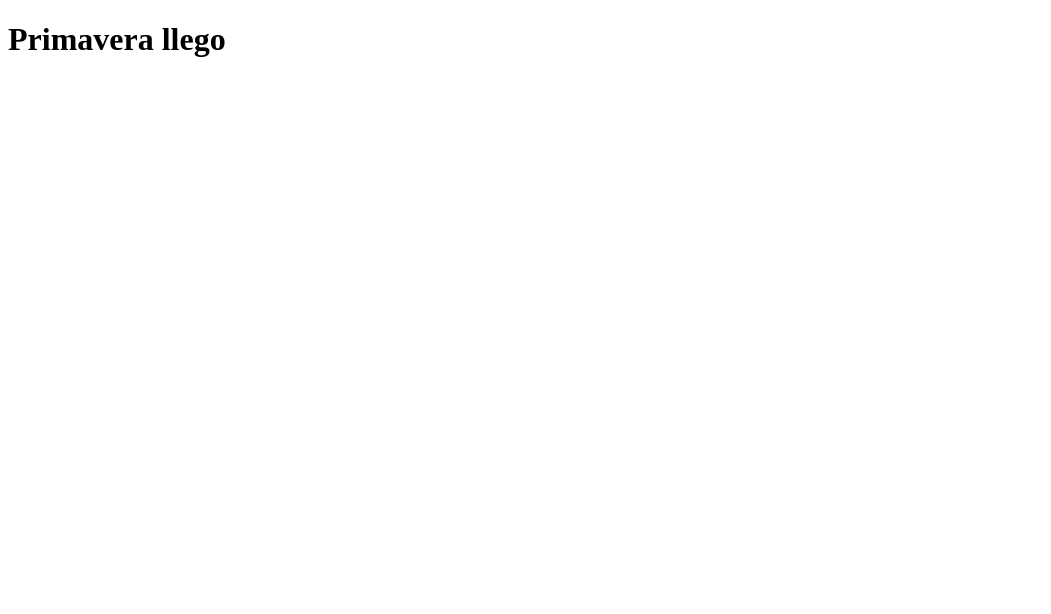
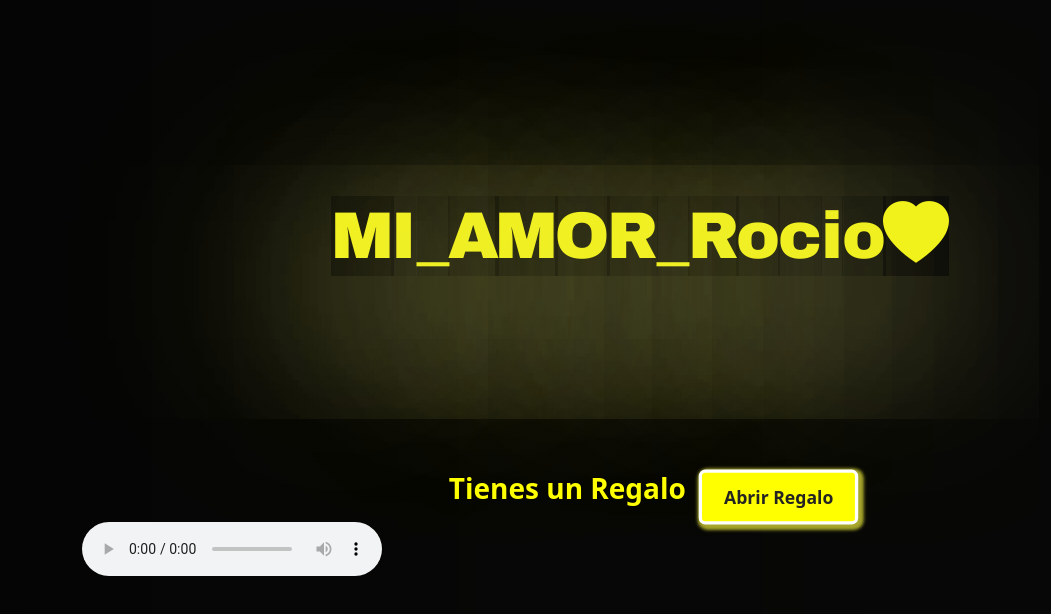
Before and after one commit to joseismaelvargas/PRIMAVERA-2024, a plain HTML site: page index.html in a window 1280 px wide. Shown: the whole page, without its empty margins (0-1051 px from the left). Drawn offline with nearby package versions, Linux system fonts and the light colour scheme; a web font is replaced by a local one.

Commit message:
Flores amariillas

```diff
--- a/css/style.css
+++ b/css/style.css
@@ -0,0 +1,58 @@
+
+@import url('https://fonts.googleapis.com/css2?family=Archivo+Black&family=Oswald:wght@200..700&family=SUSE:wght@100..800&display=swap');
+
+body{
+    background-color: #111110;
+    background-image: linear-gradient(90deg, #050505 0%, #050505c0 100%);
+
+}
+
+.buttonregalo{
+    width: 200px;
+}
+.title{
+    color: white;
+}
+
+.archivo-black-regular {
+    font-family: "Archivo Black", sans-serif;
+    font-weight: 100;
+    font-style: normal;
+    color: white;
+    font-size: 60px;
+    /* font-size: 100PX; */
+    margin: 200PX 1px;
+    color: rgb(241, 241, 27);
+    box-shadow:-20px 40px 200px #e7e67d;
+    animation: palpitar 0.5s linear infinite alternate;
+
+
+
+  }
+  .parrafo{
+    color: yellow;
+    font-weight: bold;
+    margin: 0px 20px;
+  }
+  /* .caja{
+    margin: 200px;
+  } */
+
+  .button{
+   background-color: yellow;
+   color: rgb(36, 35, 35);
+   font-weight: bold;
+   border: solid white;
+   box-shadow:  2px 2px 3px 3px rgb(167, 167, 43);
+   animation: palpitar 0.5s linear infinite alternate;
+   padding: 10px 20px;
+  }
+  .button:hover{
+    background-color: yellow;
+    border:  solid white;
+    color: black;
+  }
+@keyframes palpitar{
+    0%{transform: rotate(0deg) scale(1.10)}
+    80%{transform: rotate(0deg)scale(1.0)}
+    100%{transform: rotate(0deg) scale(0.8)};}
--- a/index.html
+++ b/index.html
@@ -1,12 +1,107 @@
 <!DOCTYPE html>
-<html lang="en">
+<html lang="es">
 <head>
     <meta charset="UTF-8">
     <meta name="viewport" content="width=device-width, initial-scale=1.0">
-    <title>Document</title>
+
+    <link rel="icon" href="https://png.pngtree.com/png-clipart/20190516/original/pngtree-plant-yellow-flower-cartoon-decorative-element-png-image_4064962.jpg">
+    <link href="https://cdn.jsdelivr.net/npm/bootstrap@5.3.3/dist/css/bootstrap.min.css" rel="stylesheet" integrity="sha384-QWTKZyjpPEjISv5WaRU9OFeRpok6YctnYmDr5pNlyT2bRjXh0JMhjY6hW+ALEwIH" crossorigin="anonymous">
+    <link rel="stylesheet" href="css/style.css">
+    <link rel="preconnect" href="https://fonts.googleapis.com">
+    <link rel="preconnect" href="https://fonts.gstatic.com" crossorigin>
+    <link href="https://fonts.googleapis.com/css2?family=Oswald:wght@200..700&family=SUSE:wght@100..800&display=swap" rel="stylesheet">
+    <link rel="stylesheet" href="https://cdn.jsdelivr.net/npm/bootstrap-icons@1.11.3/font/bootstrap-icons.min.css">
+    <title>Flores Amarillas</title>
 </head>
 <body>
-    <h1>Primavera llego</h1>
 
+ <section class="container">
+    <main >
+        <div class=" d-flex justify-content-center  aling-item-center">
+            <div>
+               <h1 class="text-center archivo-black-regular">M</h1>
+            </div>
+            <div>
+                <h1 class="text-center archivo-black-regular">I</h1>
+             </div>
+
+              <div>
+                <h1 class="text-center archivo-black-regular">_</h1>
+              </div>
+             <div>
+                <h1 class="text-center archivo-black-regular">A</h1>
+             </div>
+             <div>
+                <h1 class="text-center archivo-black-regular">M</h1>
+             </div>
+             <div>
+                <h1 class="text-center archivo-black-regular">O</h1>
+             </div>
+             <div>
+                <h1 class="text-center archivo-black-regular">R</h1>
+             </div>
+             <div>
+                <h1 class="text-center archivo-black-regular">_</h1>
+             </div>
+             <div>
+                <h1 class="text-center archivo-black-regular">R</h1>
+             </div>
+             <div>
+                <h1 class="text-center archivo-black-regular">o</h1>
+             </div>
+             <div>
+                <h1 class="text-center archivo-black-regular">c</h1>
+             </div>
+             <div>
+                <h1 class="text-center archivo-black-regular">i</h1>
+             </div>
+             <div>
+                <h1 class="text-center archivo-black-regular">o</h1>
+             </div>
+             <div>
+                <h1 class="text-center archivo-black-regular"><i class="bi bi-heart-fill"></i></h1>
+             </div>
+
+            <!-- <button class="buttonregalo btn btn-primary">Abrir</button> -->
+        </div>
+
+
+        <div class="title d-flex justify-content-center">
+            <h3 class="parrafo">Tienes un Regalo</h3>
+            <button class="button btn btn-primary"><a href="https://www.youtube.com/watch?v=e2c8NkNY41U&list=RDGMEM2VCIgaiSqOfVzBAjPJm-ag&index=4"></a>Abrir  Regalo    </button>
+
+
+        </div>
+     <audio controls>
+            <source src="aud/ytmp3free.cc_flores-amarillas-floricienta-high-quality-youtubemp3free.org.mp3" type="audio/mpeg">
+            Tu navegador no soporta la reproducción de audio.
+        </audio>
+    </main>
+ </section>
+
+
+
+
+
+
+
+
+
+
+
+
+
+
+
+
+
+
+
+
+
+
+
+  <script src="https://cdn.jsdelivr.net/npm/@popperjs/core@2.11.8/dist/umd/popper.min.js" integrity="sha384-I7E8VVD/ismYTF4hNIPjVp/Zjvgyol6VFvRkX/vR+Vc4jQkC+hVqc2pM8ODewa9r" crossorigin="anonymous"></script>
+  <script src="https://cdn.jsdelivr.net/npm/bootstrap@5.3.3/dist/js/bootstrap.min.js" integrity="sha384-0pUGZvbkm6XF6gxjEnlmuGrJXVbNuzT9qBBavbLwCsOGabYfZo0T0to5eqruptLy" crossorigin="anonymous"></script>
 </body>
 </html>
```
Also changed, not shown: 1 other file.
